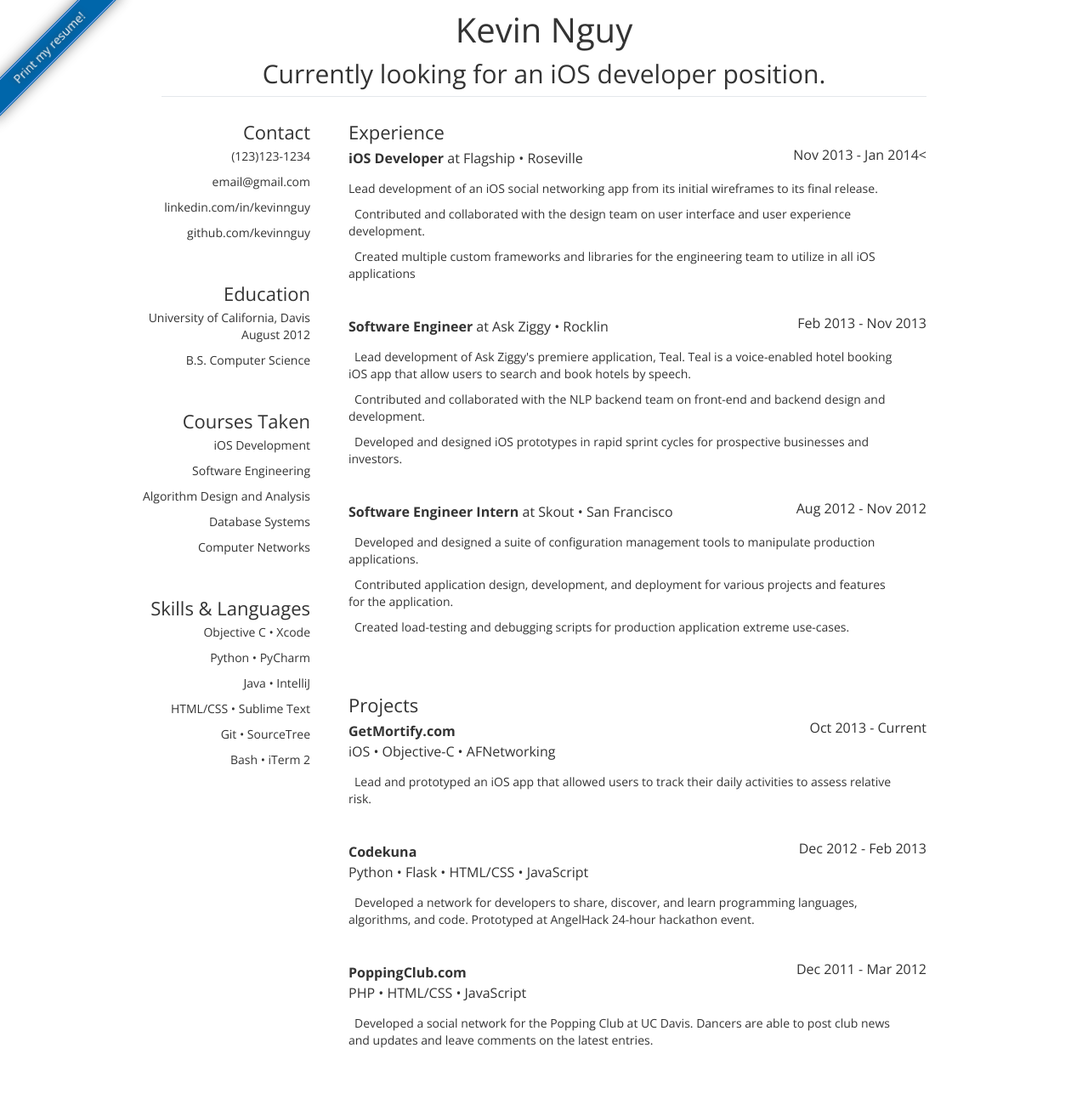
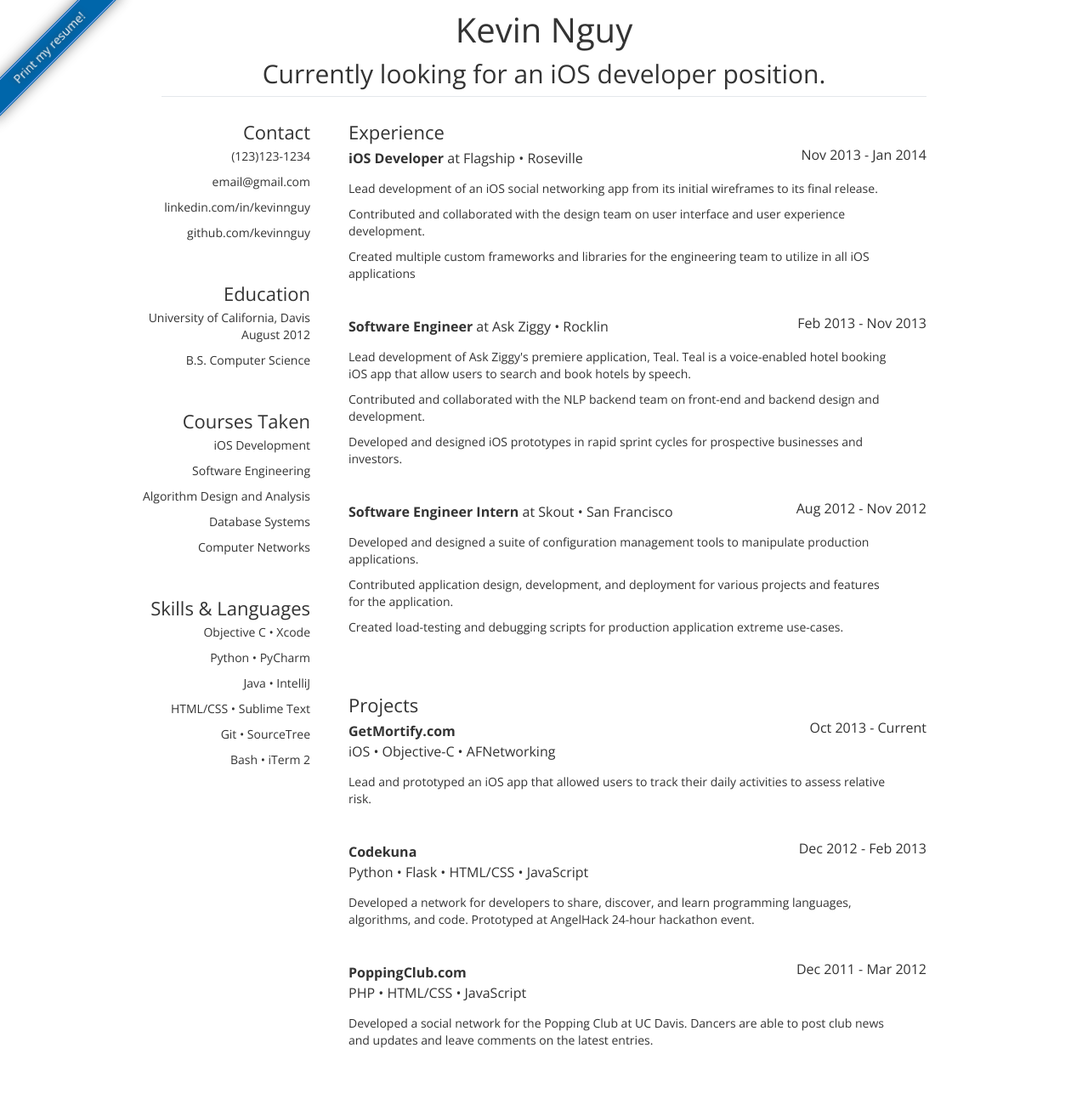
Before and after one commit to kevinnguy/kevinnguy.github.com, a Jekyll site: the page index.html, which Jekyll copies as it is, in a window 1280 px wide. Shown: the whole page at 85% size. Built offline with Jekyll 4.4.1, drawn with Linux system fonts in a browser that asks for light colours.

Commit message:
Sorry for the poor description

```diff
--- a/index.html
+++ b/index.html
@@ -101,30 +101,30 @@
 
         <dl class="fourteen columns bottom">
           <dt>
-            <p class="nine columns"><strong>iOS Developer</strong> at Flagship  &bull;  Roseville</p><span class="three columns right">Nov 2013 - Jan 2014<</span></dt>
+            <p class="nine columns"><strong>iOS Developer</strong> at Flagship  &bull;  Roseville</p><span class="three columns right">Nov 2013 - Jan 2014</span></dt>
           </dt>
           <ul>
             <li class="eleven columns">Lead development of an iOS social networking app from its initial wireframes to its final release.</li>
-            <li class="eleven columns "><a class="fa fa-mobile description"></a>Contributed and collaborated with the design team on user interface and user experience development.</li>
-            <li class="eleven columns "><a class="fa fa-mobile description"></a>Created multiple custom frameworks and libraries for the engineering team to utilize in all iOS applications</li>
+            <li class="eleven columns ">Contributed and collaborated with the design team on user interface and user experience development.</li>
+            <li class="eleven columns ">Created multiple custom frameworks and libraries for the engineering team to utilize in all iOS applications</li>
           </ul>
         </dl>
 
         <dl class="fourteen columns bottom">
           <dt><p class="nine columns bigfont"><strong>Software Engineer</strong> at Ask Ziggy  &bull;  Rocklin</p><span class="three columns right">Feb 2013 - Nov 2013</span></dt>
           <ul>
-            <li class="eleven columns "><a class="fa fa-mobile description"></a>Lead development of Ask Ziggy's premiere application, Teal. Teal is a voice-enabled hotel booking iOS app that allow users to search and book hotels by speech.</li>
-            <li class="eleven columns "><a class="fa fa-mobile description"></a>Contributed and collaborated with the NLP backend team on front-end and backend design and development.</li>
-            <li class="eleven columns "><a class="fa fa-mobile description"></a>Developed and designed iOS prototypes in rapid sprint cycles for prospective businesses and investors.</li>
+            <li class="eleven columns ">Lead development of Ask Ziggy's premiere application, Teal. Teal is a voice-enabled hotel booking iOS app that allow users to search and book hotels by speech.</li>
+            <li class="eleven columns ">Contributed and collaborated with the NLP backend team on front-end and backend design and development.</li>
+            <li class="eleven columns ">Developed and designed iOS prototypes in rapid sprint cycles for prospective businesses and investors.</li>
           </ul>
         </dl>
 
         <dl class="fourteen columns bottom">
           <dt><p class="nine columns bigfont"><strong>Software Engineer Intern</strong> at Skout  &bull;  San Francisco</p><span class="three columns right">Aug 2012 - Nov 2012</span></dt>
           <ul>
-            <li class="eleven columns "><a class="fa fa-desktop description"></a>Developed and designed a suite of configuration management tools to manipulate production applications.</li>
-            <li class="eleven columns "><a class="fa fa-desktop description"></a>Contributed application design, development, and deployment for various projects and features for the application.</li>
-            <li class="eleven columns "><a class="fa fa-desktop description"></a>Created load-testing and debugging scripts for production application extreme use-cases.</li>
+            <li class="eleven columns ">Developed and designed a suite of configuration management tools to manipulate production applications.</li>
+            <li class="eleven columns ">Contributed application design, development, and deployment for various projects and features for the application.</li>
+            <li class="eleven columns ">Created load-testing and debugging scripts for production application extreme use-cases.</li>
           </ul>
         </dl>
 
@@ -135,21 +135,21 @@
        <dl class="fourteen columns bottom">
           <dt><p class="nine columns bigfont"><strong>GetMortify.com</strong></br>iOS &bull; Objective-C &bull; AFNetworking</p><span class="three columns right">Oct 2013 - Current</span></dt>
           <ul>
-            <li class="eleven columns "><a class="fa fa-code description"></a>Lead and prototyped an iOS app that allowed users to track their daily activities to assess relative risk.</li>
+            <li class="eleven columns ">Lead and prototyped an iOS app that allowed users to track their daily activities to assess relative risk.</li>
           </ul>
         </dl>
 
         <dl class="fourteen columns bottom">
           <dt><p class="nine columns bigfont"><strong>Codekuna</strong></br>Python &bull; Flask &bull; HTML/CSS &bull; JavaScript</p><span class="three columns right">Dec 2012 - Feb 2013</span></dt>
           <ul>
-            <li class="eleven columns "><a class="fa fa-code description"></a>Developed a network for developers to share, discover, and learn programming languages, algorithms, and code. Prototyped at AngelHack 24-hour hackathon event.</li>
+            <li class="eleven columns ">Developed a network for developers to share, discover, and learn programming languages, algorithms, and code. Prototyped at AngelHack 24-hour hackathon event.</li>
           </ul>
         </dl>
 
         <dl class="fourteen columns bottom">
           <dt><p class="nine columns bigfont"><strong>PoppingClub.com</strong></br>PHP &bull; HTML/CSS &bull; JavaScript</p><span class="three columns right">Dec 2011 - Mar 2012</span></dt>
           <ul>
-            <li class="eleven columns "><a class="fa fa-code description"></a>Developed a social network for the Popping Club at UC Davis. Dancers are able to post club news and updates and leave comments on the latest entries.</li>
+            <li class="eleven columns ">Developed a social network for the Popping Club at UC Davis. Dancers are able to post club news and updates and leave comments on the latest entries.</li>
           </ul>
         </dl>
 
```
